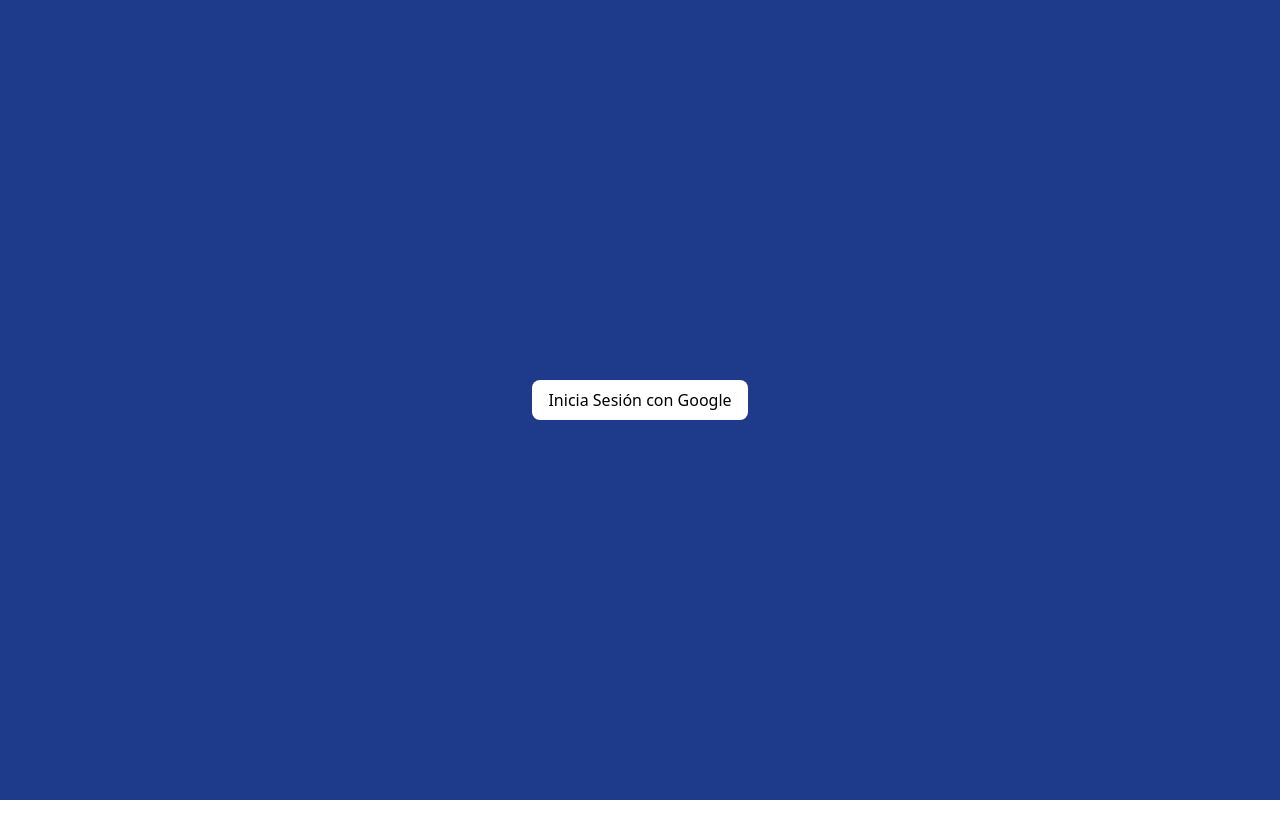
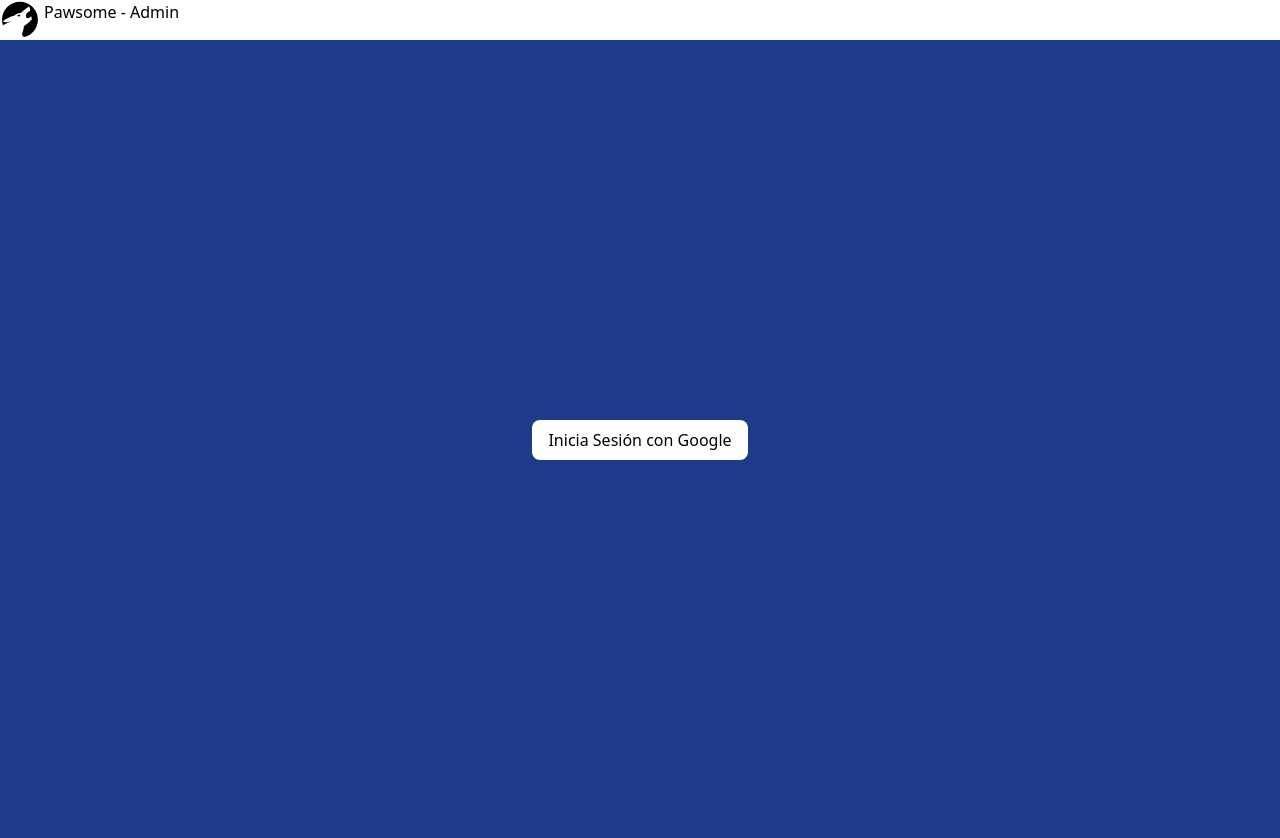
Before and after one commit to Dev-Samkrosh/pawsome, a Next.js app in the folder admin-panel-pawsome/: page / in a window 1280 px wide. Before the commit the page ends 800 px from the top, so only its background shows below. Built offline with nearby package versions, Linux system fonts and the light colour scheme; no server answers.

Commit message:
Refactoring y conexión con AWS

```diff
--- a/admin-panel-pawsome/components/Layout.js
+++ b/admin-panel-pawsome/components/Layout.js
@@ -8,9 +8,13 @@
   const { data: session } = useSession();
   if (!session) {
     return (
-      <div className="bg-blue-900 w-screen h-screen flex items-center">
+
+      <div>
+        <Logo />
+        <div className="bg-blue-900 w-screen h-screen flex items-center">
         <div className="text-center w-full">
           <button onClick={() => signIn('google')} className="bg-white p-2 px-4 rounded-lg">Inicia Sesión con Google</button>
+        </div>
         </div>
       </div>
     );
--- a/admin-panel-pawsome/pages/api/upload.js
+++ b/admin-panel-pawsome/pages/api/upload.js
@@ -4,7 +4,7 @@
 import mime from 'mime-types';
 import {mongooseConnect} from "@/lib/mongoose";
 import {isAdminRequest} from "@/pages/api/auth/[...nextauth]";
-const bucketName = 'dawid-next-ecommerce';
+const bucketName = 'pawsome-bucket';
 
 export default async function handle(req,res) {
   await mongooseConnect();
```
Also changed, not shown: 1 other file (tests, documents, lock files or other folders).
